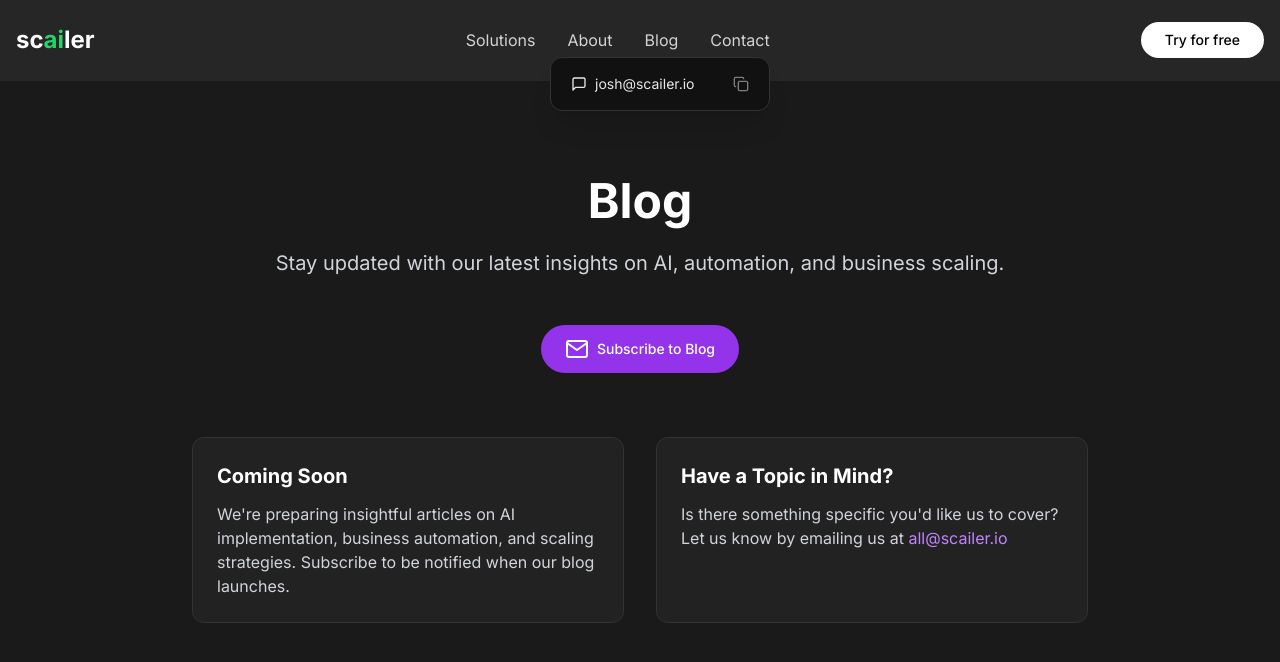
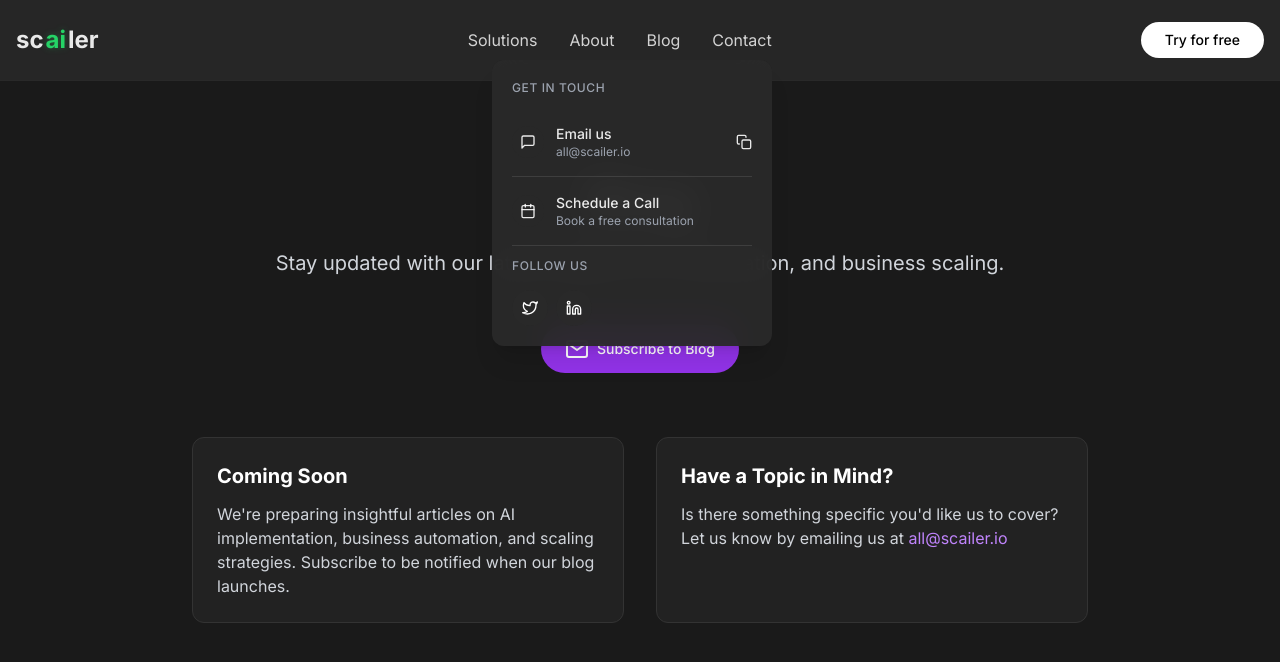
Before and after one commit to jmadeiros/Scailer, a Next.js app: page /blog in a window 1280 px wide. Both pictures are taken after a click on the button "Contact". Shown: the top 662 px of the page. Built offline with nearby package versions, Linux system fonts and the light colour scheme.

Commit message:
Restored repository to previous commit while preserving header component

```diff
--- a/src/components/HAL900-Header.tsx
+++ b/src/components/HAL900-Header.tsx
@@ -4,8 +4,45 @@ import { motion } from "framer-motion";
 import Link from "next/link";
 import * as DropdownMenu from "@radix-ui/react-dropdown-menu";
 import { useState, useCallback } from "react";
-import { Menu, X, MessageSquare, Copy, Check } from "lucide-react";
+import { Menu, X, Check } from "lucide-react";
 import { Button } from "@/components/ui/button";
+
+// Custom SVG icons
+const MessageSquareIcon = () => (
+  <svg xmlns="http://www.w3.org/2000/svg" width="16" height="16" viewBox="0 0 24 24" fill="none" stroke="currentColor" strokeWidth="2" strokeLinecap="round" strokeLinejoin="round">
+    <path d="M21 15a2 2 0 0 1-2 2H7l-4 4V5a2 2 0 0 1 2-2h14a2 2 0 0 1 2 2z"></path>
+  </svg>
+);
+
+const CopyIcon = () => (
+  <svg xmlns="http://www.w3.org/2000/svg" width="16" height="16" viewBox="0 0 24 24" fill="none" stroke="currentColor" strokeWidth="2" strokeLinecap="round" strokeLinejoin="round">
+    <rect x="9" y="9" width="13" height="13" rx="2" ry="2"></rect>
+    <path d="M5 15H4a2 2 0 0 1-2-2V4a2 2 0 0 1 2-2h9a2 2 0 0 1 2 2v1"></path>
+  </svg>
+);
+
+const CalendarIcon = () => (
+  <svg xmlns="http://www.w3.org/2000/svg" width="16" height="16" viewBox="0 0 24 24" fill="none" stroke="currentColor" strokeWidth="2" strokeLinecap="round" strokeLinejoin="round">
+    <rect x="3" y="4" width="18" height="18" rx="2" ry="2"></rect>
+    <line x1="16" y1="2" x2="16" y2="6"></line>
+    <line x1="8" y1="2" x2="8" y2="6"></line>
+    <line x1="3" y1="10" x2="21" y2="10"></line>
+  </svg>
+);
+
+const TwitterIcon = () => (
+  <svg xmlns="http://www.w3.org/2000/svg" width="16" height="16" viewBox="0 0 24 24" fill="none" stroke="currentColor" strokeWidth="2" strokeLinecap="round" strokeLinejoin="round">
+    <path d="M23 3a10.9 10.9 0 0 1-3.14 1.53 4.48 4.48 0 0 0-7.86 3v1A10.66 10.66 0 0 1 3 4s-4 9 5 13a11.64 11.64 0 0 1-7 2c9 5 20 0 20-11.5a4.5 4.5 0 0 0-.08-.83A7.72 7.72 0 0 0 23 3z"></path>
+  </svg>
+);
+
+const LinkedinIcon = () => (
+  <svg xmlns="http://www.w3.org/2000/svg" width="16" height="16" viewBox="0 0 24 24" fill="none" stroke="currentColor" strokeWidth="2" strokeLinecap="round" strokeLinejoin="round">
+    <path d="M16 8a6 6 0 0 1 6 6v7h-4v-7a2 2 0 0 0-2-2 2 2 0 0 0-2 2v7h-4v-7a6 6 0 0 1 6-6z"></path>
+    <rect x="2" y="9" width="4" height="12"></rect>
+    <circle cx="4" cy="4" r="2"></circle>
+  </svg>
+);
 
 const smoothScroll = (targetPosition: number, duration: number = 1500) => {
   const startPosition = window.pageYOffset;
@@ -52,9 +89,31 @@ const HAL900Header = ({ onTryForFree }: HAL900HeaderProps) => {
   }, []);
 
   const handleCopyEmail = async () => {
-    await navigator.clipboard.writeText('josh@scailer.io');
+    try {
+      await navigator.clipboard.writeText('all@scailer.io');
       setHasCopied(true);
       setTimeout(() => setHasCopied(false), 2000);
+    } catch (err) {
+      console.error('Failed to copy text: ', err);
+    }
+  };
+
+  const handleTryForFree = () => {
+    // Use the same smooth scrolling for Try For Free button
+    scrollToElement("scale-with-precision");
+    // Close mobile menu if open
+    if (isMobileMenuOpen) {
+      setIsMobileMenuOpen(false);
+    }
+  };
+
+  const handleScheduleCall = () => {
+    // Navigate to booking section
+    scrollToElement("booking-interface");
+    // Close dropdown or mobile menu if open
+    if (isMobileMenuOpen) {
+      setIsMobileMenuOpen(false);
+    }
   };
 
   return (
@@ -64,52 +123,132 @@ const HAL900Header = ({ onTryForFree }: HAL900HeaderProps) => {
       className="bg-scailer-dark/80 backdrop-blur-lg border-b border-scailer-light/20"
     >
       <div className="container mx-auto px-4 h-16 md:h-20 flex items-center justify-between">
-        <Link href="/" className="flex items-center text-xl md:text-2xl font-bold">
-          <span>sc</span>
-          <span className="text-scailer-green">ai</span>
-          <span>ler</span>
+        <Link href="/" className="flex items-center text-xl md:text-2xl font-bold group perspective-[800px] transform-gpu">
+          <motion.div
+            className="flex transition-all duration-500 transform-gpu"
+            initial={{ rotateY: 0 }}
+            whileHover={{
+              rotateY: [0, 0, 360],
+              transition: {
+                duration: 1.2,
+                delay: 0.2,
+                times: [0, 0.5, 1],
+                ease: "easeInOut"
+              }
+            }}
+          >
+            <span className="opacity-90 group-hover:opacity-100 group-hover:text-scailer-green transition duration-500">sc</span>
+            <span className="relative mx-0.5">
+              <span className="text-scailer-green group-hover:text-white transition-colors duration-500 relative z-10 drop-shadow-[0_0_3px_rgba(37,211,102,0.3)]">ai</span>
+              <span className="absolute inset-0 bg-scailer-green rounded-md opacity-0 group-hover:opacity-100 blur-md -z-10 scale-0 group-hover:scale-150 transition-all duration-500"></span>
+            </span>
+            <span className="opacity-90 group-hover:opacity-100 group-hover:text-scailer-green transition duration-500">ler</span>
+          </motion.div>
         </Link>
 
         <nav className="hidden md:flex items-center space-x-8">
           <button
             onClick={() => scrollToElement("framework-diagram")}
-            className="text-white/80 hover:text-white transition-colors cursor-pointer"
+            className="text-white/80 hover:text-white transition-colors cursor-pointer relative group"
           >
             Solutions
+            <span className="absolute -bottom-1 left-0 w-0 h-0.5 bg-scailer-green group-hover:w-full transition-all duration-300"></span>
           </button>
 
           <button
             onClick={() => scrollToElement("operations-service")}
-            className="text-white/80 hover:text-white transition-colors cursor-pointer"
+            className="text-white/80 hover:text-white transition-colors cursor-pointer relative group"
           >
             About
+            <span className="absolute -bottom-1 left-0 w-0 h-0.5 bg-scailer-green group-hover:w-full transition-all duration-300"></span>
           </button>
-          <Link href="/blog" className="text-white/80 hover:text-white transition-colors">
+
+          <Link href="/blog" className="text-white/80 hover:text-white transition-colors relative group">
             Blog
+            <span className="absolute -bottom-1 left-0 w-0 h-0.5 bg-scailer-green group-hover:w-full transition-all duration-300"></span>
           </Link>
 
           <DropdownMenu.Root>
             <DropdownMenu.Trigger asChild>
-              <button className="text-white/80 hover:text-white transition-colors outline-none">
+              <button className="text-white/80 hover:text-white transition-colors outline-none relative group">
                 Contact
+                <span className="absolute -bottom-1 left-0 w-0 h-0.5 bg-scailer-green group-hover:w-full transition-all duration-300"></span>
               </button>
             </DropdownMenu.Trigger>
 
             <DropdownMenu.Portal>
               <DropdownMenu.Content
-                className="min-w-[220px] bg-[#111] rounded-lg p-2 shadow-xl border border-[#333] animate-in fade-in-0 zoom-in-95"
-                sideOffset={5}
+                className="min-w-[280px] bg-[#2a2a2a]/95 backdrop-blur-lg rounded-lg py-3 px-2 shadow-xl animate-in slide-in-from-top-5 duration-200"
+                sideOffset={8}
                 align="end"
               >
-                <DropdownMenu.Item className="flex items-center gap-2 px-3 py-2 text-sm text-white/90 hover:bg-white/10 rounded-md outline-none cursor-pointer" onClick={handleCopyEmail}>
-                  <MessageSquare className="w-4 h-4" />
-                  <span className="flex-1">josh@scailer.io</span>
+                <div className="px-3 py-2 mb-2">
+                  <h3 className="text-gray-400 text-xs font-medium uppercase tracking-wider">Get in touch</h3>
+                </div>
+
+                <DropdownMenu.Item
+                  className="flex items-center gap-3 px-3 py-3 text-sm text-white/90 hover:bg-scailer-green/10 hover:text-scailer-green rounded-md outline-none cursor-pointer transition-all duration-200"
+                  onClick={handleCopyEmail}
+                >
+                  <div className="w-8 h-8 rounded-full bg-[#2a2a2a]/70 flex items-center justify-center flex-shrink-0">
+                    <MessageSquareIcon />
+                  </div>
+                  <div className="flex-1">
+                    <div className="font-medium">Email us</div>
+                    <div className="text-xs text-gray-400">all@scailer.io</div>
+                  </div>
                   {hasCopied ? (
-                    <Check className="w-4 h-4 text-green-500" />
+                    <motion.div
+                      initial={{ scale: 0.8, opacity: 0 }}
+                      animate={{ scale: 1, opacity: 1 }}
+                      transition={{ duration: 0.2 }}
+                      className="ml-auto"
+                    >
+                      <Check className="w-4 h-4 text-scailer-green" />
+                    </motion.div>
                   ) : (
-                    <Copy className="w-4 h-4 opacity-50" />
+                    <div className="ml-auto">
+                      <CopyIcon />
+                    </div>
                   )}
                 </DropdownMenu.Item>
+
+                <DropdownMenu.Separator className="h-px bg-white/10 my-1 mx-3" />
+
+                <DropdownMenu.Item
+                  className="flex items-center gap-3 px-3 py-3 text-sm text-white/90 hover:bg-scailer-green/10 hover:text-scailer-green rounded-md outline-none cursor-pointer transition-all duration-200"
+                  onClick={handleScheduleCall}
+                >
+                  <div className="w-8 h-8 rounded-full bg-[#2a2a2a]/70 flex items-center justify-center flex-shrink-0">
+                    <CalendarIcon />
+                  </div>
+                  <div>
+                    <div className="font-medium">Schedule a Call</div>
+                    <div className="text-xs text-gray-400">Book a free consultation</div>
+                  </div>
+                </DropdownMenu.Item>
+
+                <DropdownMenu.Separator className="h-px bg-white/10 my-1 mx-3" />
+
+                <div className="px-3 py-2 mt-1">
+                  <h3 className="text-gray-400 text-xs font-medium uppercase tracking-wider">Follow us</h3>
+                </div>
+
+                <div className="flex px-3 py-2 gap-2">
+                  <button
+                    onClick={() => window.open('https://twitter.com/scailerAI', '_blank')}
+                    className="w-9 h-9 rounded-full bg-[#2a2a2a]/70 hover:bg-[#1d9bf0]/20 hover:text-[#1d9bf0] flex items-center justify-center transition-all duration-200"
+                  >
+                    <TwitterIcon />
+                  </button>
+
+                  <button
+                    onClick={() => window.open('https://linkedin.com/company/scailer', '_blank')}
+                    className="w-9 h-9 rounded-full bg-[#2a2a2a]/70 hover:bg-[#0077b5]/20 hover:text-[#0077b5] flex items-center justify-center transition-all duration-200"
+                  >
+                    <LinkedinIcon />
+                  </button>
+                </div>
               </DropdownMenu.Content>
             </DropdownMenu.Portal>
           </DropdownMenu.Root>
@@ -117,7 +256,7 @@ const HAL900Header = ({ onTryForFree }: HAL900HeaderProps) => {
 
         <div className="flex items-center gap-4">
           <Button
-            onClick={onTryForFree}
+            onClick={handleTryForFree}
             className="hidden md:flex bg-white hover:bg-white/90 text-black font-medium px-6 py-2 rounded-full"
           >
             Try for free
@@ -139,7 +278,7 @@ const HAL900Header = ({ onTryForFree }: HAL900HeaderProps) => {
           height: isMobileMenuOpen ? "auto" : 0,
           opacity: isMobileMenuOpen ? 1 : 0,
         }}
-        className="md:hidden overflow-hidden bg-scailer-dark border-t border-scailer-light/20"
+        className="md:hidden overflow-hidden bg-[#2a2a2a] border-t border-scailer-light/20"
       >
         <div className="container mx-auto px-4 py-4">
           <nav className="flex flex-col space-y-4">
@@ -162,23 +301,81 @@ const HAL900Header = ({ onTryForFree }: HAL900HeaderProps) => {
             >
               About
             </button>
+
             <Link href="/blog" className="text-white/80 hover:text-white transition-colors py-2">
               Blog
             </Link>
+
+            <div className="py-2">
+              <p className="text-white/70 text-xs uppercase tracking-wider font-medium mb-3">Get in touch</p>
+
               <button
                 onClick={handleCopyEmail}
-              className="w-full text-left text-white/80 hover:text-white transition-colors py-2 flex items-center gap-2"
+                className="w-full text-left hover:bg-scailer-green/10 hover:text-scailer-green rounded-md px-3 py-3 transition-colors flex items-center gap-3"
               >
-              <MessageSquare className="w-4 h-4" />
-              <span>josh@scailer.io</span>
+                <div className="w-8 h-8 rounded-full bg-[#2a2a2a]/70 flex items-center justify-center flex-shrink-0">
+                  <MessageSquareIcon />
+                </div>
+                <div className="flex-1">
+                  <div className="font-medium text-sm">Email us</div>
+                  <div className="text-xs text-gray-400">all@scailer.io</div>
+                </div>
                 {hasCopied ? (
-                <Check className="w-4 h-4 text-green-500 ml-auto" />
+                  <motion.div
+                    initial={{ scale: 0.8, opacity: 0 }}
+                    animate={{ scale: 1, opacity: 1 }}
+                    transition={{ duration: 0.2 }}
+                    className="ml-auto"
+                  >
+                    <Check className="w-4 h-4 text-scailer-green" />
+                  </motion.div>
                 ) : (
-                <Copy className="w-4 h-4 opacity-50 ml-auto" />
+                  <div className="ml-auto">
+                    <CopyIcon />
+                  </div>
                 )}
               </button>
+
+              <button
+                onClick={handleScheduleCall}
+                className="w-full text-left hover:bg-scailer-green/10 hover:text-scailer-green rounded-md px-3 py-3 mt-1 transition-colors flex items-center gap-3"
+              >
+                <div className="w-8 h-8 rounded-full bg-[#2a2a2a]/70 flex items-center justify-center flex-shrink-0">
+                  <CalendarIcon />
+                </div>
+                <div>
+                  <div className="font-medium text-sm">Schedule a Call</div>
+                  <div className="text-xs text-gray-400">Book a free consultation</div>
+                </div>
+              </button>
+
+              <p className="text-white/70 text-xs uppercase tracking-wider font-medium mt-4 mb-3 px-3">Follow us</p>
+
+              <div className="flex px-3 gap-2">
+                <button
+                  onClick={() => {
+                    window.open('https://twitter.com/scailerAI', '_blank');
+                    setIsMobileMenuOpen(false);
+                  }}
+                  className="w-9 h-9 rounded-full bg-[#2a2a2a]/70 hover:bg-[#1d9bf0]/20 hover:text-[#1d9bf0] flex items-center justify-center transition-all duration-200"
+                >
+                  <TwitterIcon />
+                </button>
+
+                <button
+                  onClick={() => {
+                    window.open('https://linkedin.com/company/scailer', '_blank');
+                    setIsMobileMenuOpen(false);
+                  }}
+                  className="w-9 h-9 rounded-full bg-[#2a2a2a]/70 hover:bg-[#0077b5]/20 hover:text-[#0077b5] flex items-center justify-center transition-all duration-200"
+                >
+                  <LinkedinIcon />
+                </button>
+              </div>
+            </div>
+
             <Button
-              onClick={onTryForFree}
+              onClick={handleTryForFree}
               className="bg-white hover:bg-white/90 text-black px-6 py-2 rounded-full font-medium transition-colors mt-2"
             >
               Try for free
```
Lines whose indentation alone changed are shown as unchanged.
